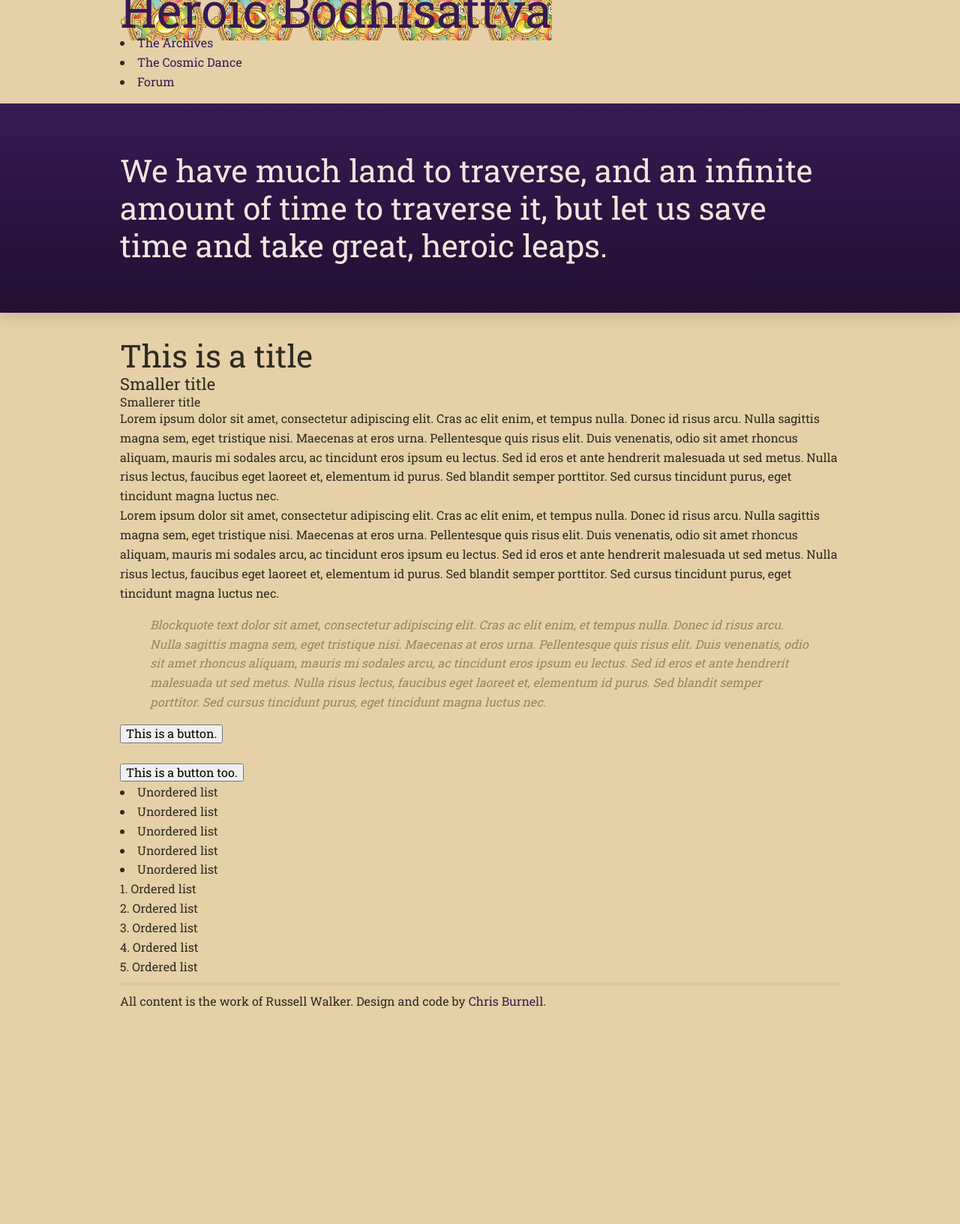
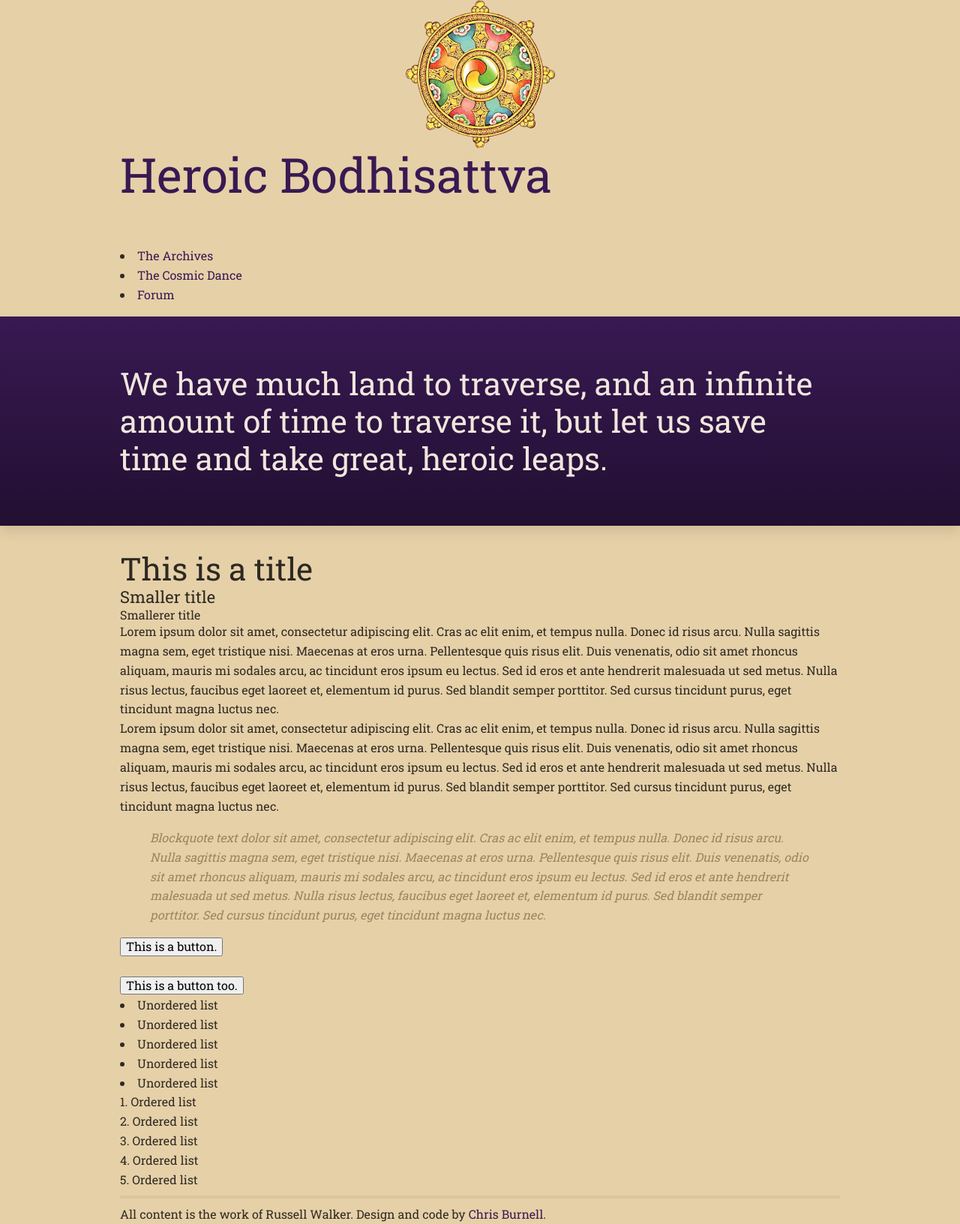
Before and after one commit to heroicbodhisattva/heroicbodhisattva, a Jekyll site: the page built from index.html, in a window 1280 px wide. Shown: the whole page at 75% size. Built offline with Jekyll 4.4.1, drawn with Linux system fonts in a browser that asks for light colours; nearby versions of some CDN libraries; Markdown is read by kramdown in place of the engine named in the settings; the list of posts is cut into pages by our own code; before the commit the page ends 1348 px from its top, so only the background shows below that.

Commit message:
Let's do this!

```diff
--- a/css/heroic.css
+++ b/css/heroic.css
@@ -130,8 +130,13 @@ header {
     margin-bottom: 1em;
 }
     .logo {
-        background: url("/img/logo.svg");
+        background: url("/img/logo.svg") center top no-repeat;
+        background-size: 200px 200px;
         font-size: 4em;
+        padding: 200px 0 1em;
+        line-height: 1em;
+        display: block;
+        width: 100%;
     }
 
 /* ---- ##. Navigation ---- */
```
